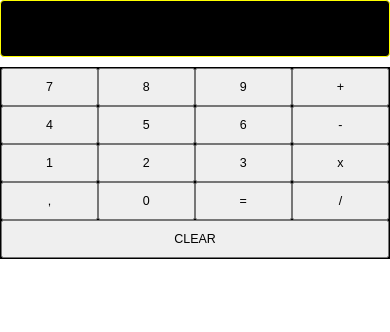
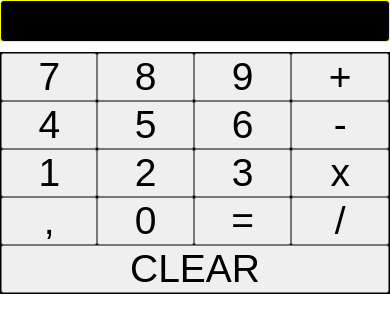
Before and after one commit to Assarzz/Calculator, a plain HTML site: page index.html in a window 390 px wide. Drawn offline with Linux system fonts and the light colour scheme.

```diff
--- a/css/style.css
+++ b/css/style.css
@@ -13,17 +13,10 @@
     font-size: 62.5%;
 }
 
-body {
-
-}
-
-main {
-
-}
 
 main input{
     width: 100%;
-    font-size: 3.5rem;
+    font-size: 6rem;
     margin-bottom:10px;
     background-color: black;
     color: green;
@@ -36,38 +29,33 @@
 
 #keyBoard {
     display: grid;
-
     border: thin black solid;
     background-color: black;
+}
+
+#keyBoard button{
+    height: auto;
+    font-size: 8rem;
 
 }
 
-#keyBoard button{
-
-
-    width: 100%;
-    height: auto;
-    padding: 10px;
-    font-size: 3.2vw;
-
-}
-
-@media (max-width: 767px) {
-    body {
-
-    }
-
-    main {
-
-    }
+@media (max-width: 810px) {
 
     main input{
+        font-size: 3.5rem;
 
     }
 }
 
-@media (max-width: 339px) {
-    main {
+@media (max-width: 500px) {
+
+    main input{
+        font-size: 2rem;
+
+    }
+
+    #keyBoard button{
+        font-size: 10vw;
 
     }
 
--- a/js/script.js
+++ b/js/script.js
@@ -117,6 +117,7 @@
 
 function theCalculation(theCalc) { // This function takes array of numbers and operations and returns one number.
 
+    console.log(calcArray)
 
     // According to precedence rules, multiplication and division come before addtion and subtraction; therefore, i do these in two separate steps.
     let onlyPlusAndMinusLeft = doDivAndMul(theCalc);
@@ -130,7 +131,7 @@
     for (let index = 0; index < array.length; index++) {
 
 
-        if (array[index].value == "x") { // I look for Arraitems with value of "x". if i find one i know the the item before and after should be multiplied. "x" will never be found first or last, so an exception will not be thrown.
+        if (array[index].value == "x") { // I look for Arrayitems with value of "x". if i find one i know the the item before and after should be multiplied. "x" will never be found first or last, so an exception will not be thrown.
 
             let before = array.slice(0, index - 1); // the arry before and after the two numbers should be joined with the new product in the middle.
             let after = array.slice(index + 2);
```
